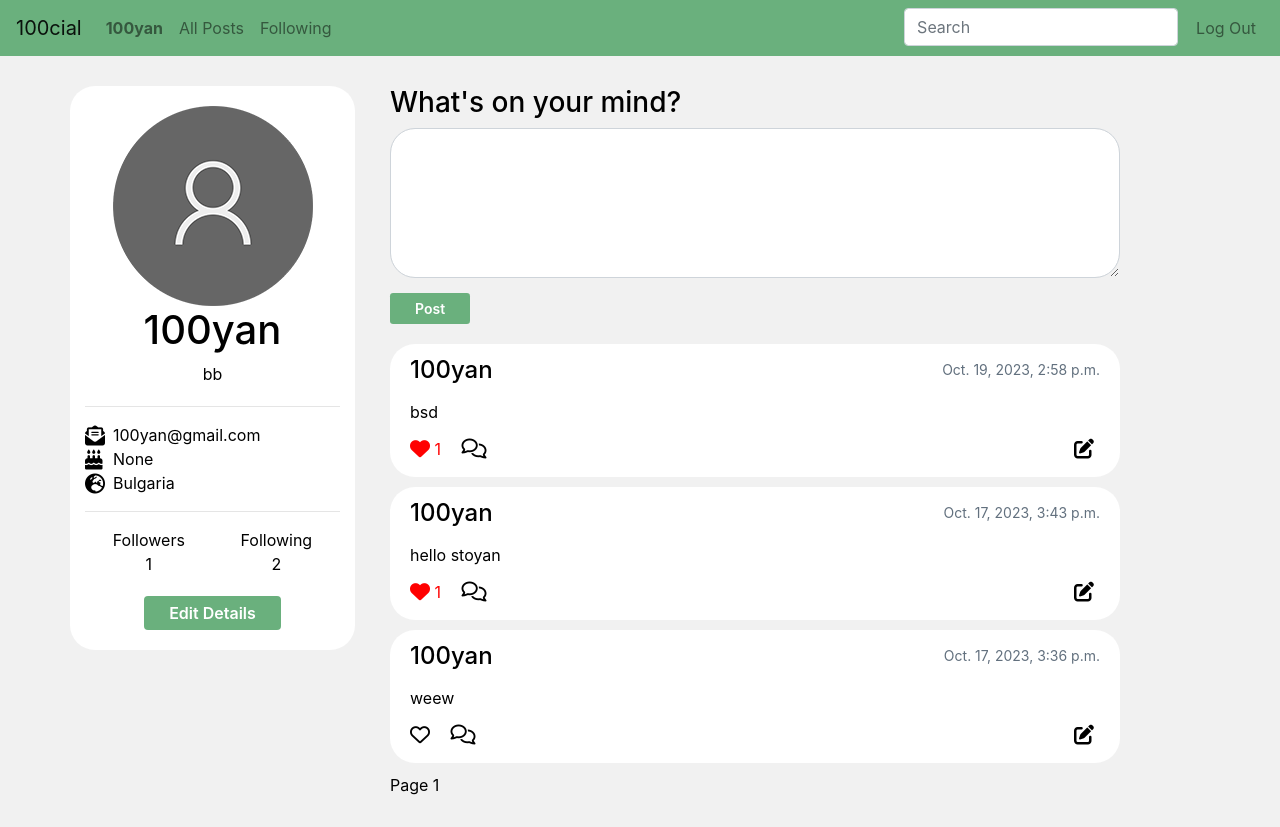
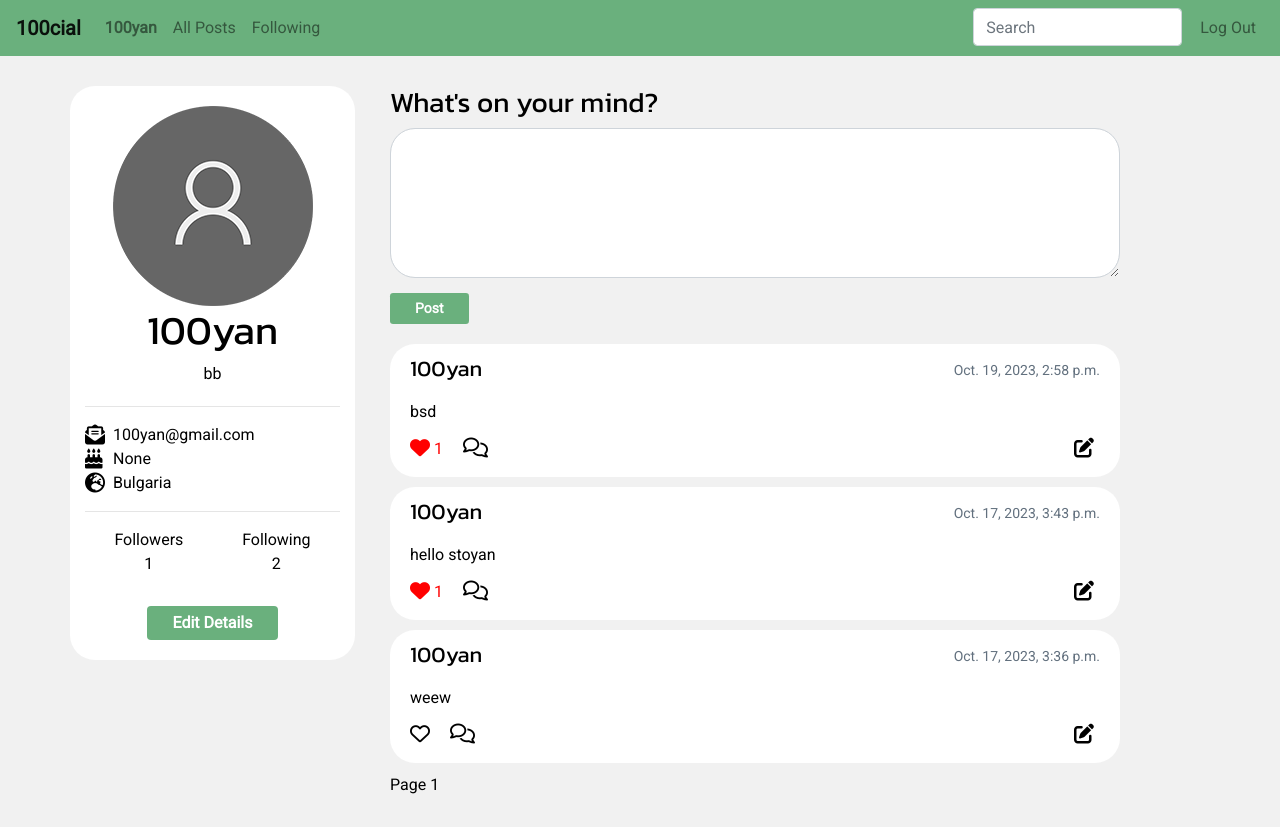
Before and after one commit to 100yann/100cial, a Django app: page /user/2 in a window 1280 px wide. Run offline with Django 3.2, Linux system fonts and the light colour scheme; a user stored in the database is signed in; data comes from the database, SQL or seed files in the repository; both versions use the stored data as it was after the commit; some libraries are stand-ins or nearby versions.

Commit message:
font changes + fix what non-signed in users can see/click

```diff
--- a/network/static/network/post.js
+++ b/network/static/network/post.js
@@ -116,9 +116,11 @@ function displayComments(element, is_clicked, headers){
     }
 
     const submitComment = elementParent.querySelector('#submit-comment')
+    if (submitComment){
     // Button to submit a new comment
     submitComment.onclick = () => {
         addComment(submitComment, elementParent, headers)
+        }
     }
     return is_clicked
 }
@@ -146,8 +148,20 @@ function addComment(submitComment, elementParent, headers){
                 // Get the data that needs to be included in the
                 // new comment
                 const username = data.new_comment['user']
+                const userId = data.new_comment['userId']
+
                 const timestamp = data.new_comment['timestamp']
-                const userId = data.new_comment['userId']
+                const date = new Date(timestamp)
+                const options = {
+                    year: 'numeric',
+                    month: 'short',
+                    day: '2-digit',
+                    hour: '2-digit',
+                    minute: '2-digit',
+                    hour12: true,
+                  };
+
+                const formattedDate = new Intl.DateTimeFormat('en-US', options).format(date).replace(/PM/, 'p.m.');
 
                 const showComments = submitComment.parentElement.parentElement.querySelector('#show-comments');
 
@@ -156,7 +170,7 @@ function addComment(submitComment, elementParent, headers){
                 div.innerHTML = `
                     <div class="post-heading">
                         <h5><a href="/user/${userId}">${username}</a></h5>
-                    <p>${timestamp}</p>
+                    <p>${formattedDate}</p>
                     </div>
                     <p>${commentValue}</p>
                     <hr>
--- a/network/static/network/styles.css
+++ b/network/static/network/styles.css
@@ -1,17 +1,25 @@
 body {
     background-color: #f1f1f1;
     color: black;
+    font-family: 'Roboto', sans-serif;
 }
 ul {
     list-style-type: none;
     padding: 0;
     margin: 0;
 }
+
+h1, h3, h5{
+    font-family: 'Kanit', sans-serif;
+}
 #search {
     margin-right: 10px;
 }
 .navbar {
     background-color: #6AB07D;
+}
+.navbar-brand{
+    font-weight: 600;
 }
 .search-results{
     display: none;
@@ -29,7 +37,7 @@ ul {
 }
 
 #follow, #edit-profile {
-    margin: 20px;
+    margin: 10px 20px 20px;
 }
 a:any-link {
     color: black;
@@ -82,6 +90,7 @@ a:any-link {
     display: flex;
     justify-content: space-around;
     text-align: center;
+    margin-bottom: 20px;
 }
 #new-post {
     padding: 15px;
@@ -133,8 +142,9 @@ a:any-link {
 }
 
 #author{
-    font-size: 24px;
-    font-weight: 500;
+    font-family: 'Kanit', sans-serif;
+    font-weight: 400;
+    font-size: 22px;
 }
 .post-heading p{
     font-size: 14px;
--- a/network/templates/network/content.html
+++ b/network/templates/network/content.html
@@ -11,9 +11,8 @@
             <div class="interactions">
                 <div class="interaction-left">
 
-                    {% if user.is_authenticated %}
                     <button id='like' data-post-id="{{ post.id }}" class="interaction"></button>
-                    {% endif %}
+
                     {% if post.likes_count > 0 %}
                         <span id="num-likes">{{ post.likes_count }}</span>
                     {% else %}
@@ -31,11 +30,13 @@
             </div>
             <div id="add-comment">
                 <hr>
+                {% if user.is_authenticated %}
                 <div class="new-comment">
                     <h6>Add a comment:</h6>
                     {{ add_comment }}
                     <button id="submit-comment" data-post-id="{{ post.id }}" class="btn btn-sm btn-primary">Add Comment</button>
                 </div>
+                {% endif %}
                 <div id="show-comments">
                     {% for comment in all_comments %}
                         {% if comment.post_id == post.id %}
--- a/network/templates/network/index.html
+++ b/network/templates/network/index.html
@@ -3,13 +3,17 @@
 {% block body %}
     <div class="container">
         <div class="home">
+            {% if user.is_authenticated %}
                 <div class="form">
-                <h3>What's on your mind?</h3>
+                    <h1>What's on your mind?</h1>
                     <form method="POST">
                         {% csrf_token %}
                         {{ create_post }}
                         <input type="submit" class='btn btn-sm btn-primary' name="new_post" value="Post">
                     </form>
                 </div>
+            {% else %}
+                <h1>Log in to post</h1>
+            {% endif %}
             {% include "network/content.html" %}
 {% endblock %}
--- a/network/templates/network/layout.html
+++ b/network/templates/network/layout.html
@@ -11,6 +11,9 @@
         <script src="{% static 'network/profile.js' %}"></script>
         <script src="https://kit.fontawesome.com/b1fbfefaf0.js" crossorigin="anonymous"></script>
         <script src="{% static 'network/search.js' %}"></script>
+        <link rel="preconnect" href="https://fonts.googleapis.com">
+        <link rel="preconnect" href="https://fonts.gstatic.com" crossorigin>
+        <link href="https://fonts.googleapis.com/css2?family=Kanit&family=Roboto&display=swap" rel="stylesheet">
     </head>
     <body>
 
--- a/network/templates/network/user_profile.html
+++ b/network/templates/network/user_profile.html
@@ -28,7 +28,7 @@
                     </div>
                 </div>
             </div>
-
+            {% if user.is_authenticated %}
                 {% if user.id != profile.id %}
                     {% if follows == 'Follow' %}
                     <button class='btn btn-primary' data-profile-id='{{ profile.id }}' id="follow">Unfollow</button>
@@ -38,8 +38,10 @@
                 {% else %}
                 <button class='btn btn-primary' data-profile-id='{{ profile.id }}' id="edit-profile">Edit Details</button>
                 {% endif %}
+            {% endif %}
         </div>
         <div class="col-lg-8">
+            {% if user.id == profile.id %}
                 <div class="form">
                     <h3>What's on your mind?</h3>
                     <form method="POST">
@@ -48,6 +50,7 @@
                         <input type="submit" class='btn btn-sm btn-primary' name="new_post" value="Post">
                     </form>
                 </div>
+            {% endif %}
             {% include "network/content.html" %}
         </div>
     </div>
--- a/network/views.py
+++ b/network/views.py
@@ -156,27 +156,29 @@ def edit_post(request, id):
 
 
 def user_profile(request, id):
-    active_user = User.objects.get(pk=request.user.id)
     user = User.objects.get(pk=id)
-    if active_user != user:
-        if active_user.following.filter(id=id).exists():
-            status = 'Follow'
-        else:
-            status = 'Unfollow'
 
-        if request.method == 'PUT':
-            if status == 'Follow':
-                active_user.unfollow(user)
-                user.followed_by = user.followed_by - 1
+    if request.user.id:
+        active_user = User.objects.get(pk=request.user.id)
+        if active_user != user:
+            if active_user.following.filter(id=id).exists():
+                status = 'Follow'
             else:
-                active_user.follow(user)
-                user.followed_by = user.followed_by + 1
+                status = 'Unfollow'
 
-            user.save()
-            return JsonResponse({
-                'message': status,
-                'num_followers': user.followed_by
-                })
+            if request.method == 'PUT':
+                if status == 'Follow':
+                    active_user.unfollow(user)
+                    user.followed_by = user.followed_by - 1
+                else:
+                    active_user.follow(user)
+                    user.followed_by = user.followed_by + 1
+
+                user.save()
+                return JsonResponse({
+                    'message': status,
+                    'num_followers': user.followed_by
+                    })
 
     if request.method == 'POST':
         message = {}
```
Also changed, not shown: db.sqlite3. Lines whose indentation alone changed are shown as unchanged.
